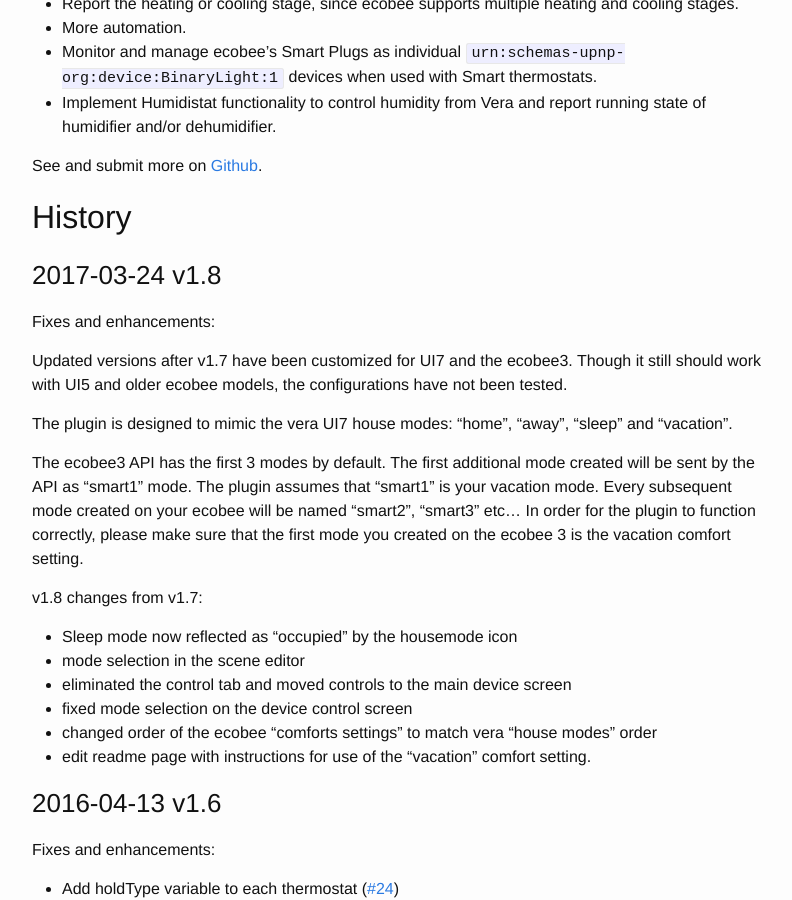
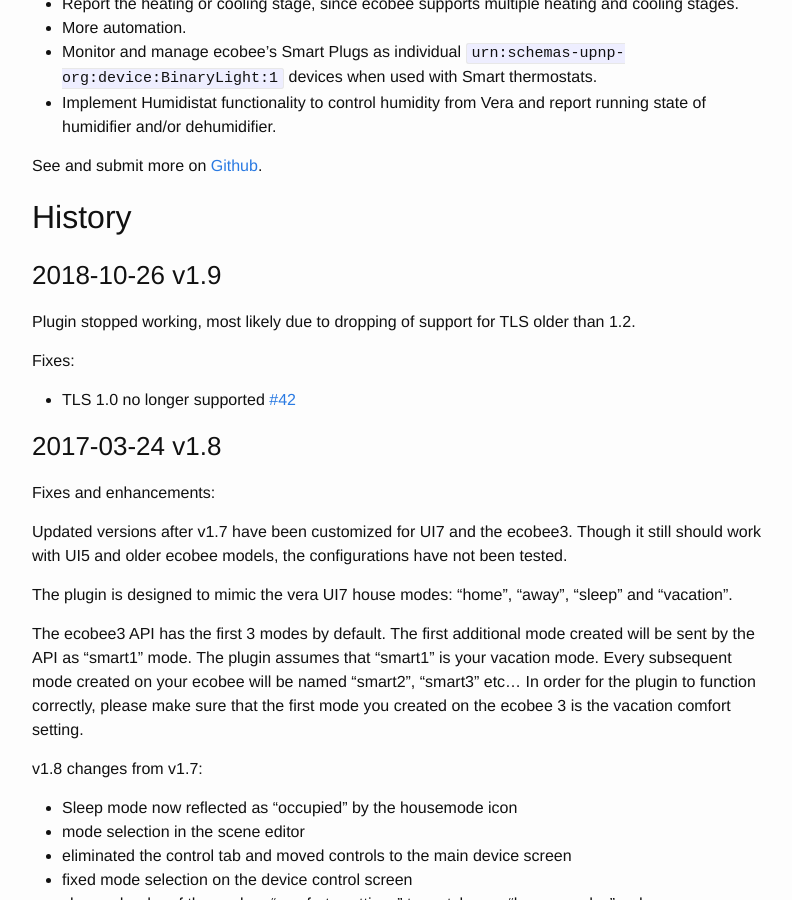
Before and after one commit to watou/vera-ecobee, a Jekyll site: the page built from index.md, in a window 1280 px wide and 900 px high, scrolled down 10353 px. Shown: the whole window, without its empty margins (238-1030 px from the left). Built offline with Jekyll 4.4.1, drawn with Linux system fonts in a browser that asks for light colours.

Commit message:
Updated doc for v1.9

```diff
--- a/index.md
+++ b/index.md
@@ -321,6 +321,14 @@ See and submit more on [Github](https://github.com/watou/vera-ecobee/issues?page
 
 ## History ##
 
+### 2018-10-26    v1.9
+
+Plugin stopped working, most likely due to dropping of support for TLS older than 1.2.
+
+Fixes:
+
+* TLS 1.0 no longer supported [#42](https://github.com/watou/vera-ecobee/issues/42)
+
 ### 2017-03-24    v1.8
 
 Fixes and enhancements:
```
